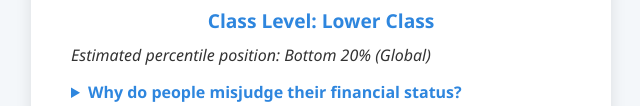
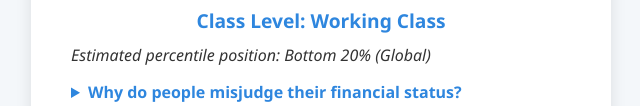
Before and after one commit to DaemonAlchemist/wealth, a website: page public/index.html in a window 1280 px wide. Shown: the part 694-800 px from the top of the page, 319-959 px from the left. Drawn offline with Linux system fonts and the light colour scheme.

Commit message:
Update classifications and class levels

```diff
--- a/public/index.html
+++ b/public/index.html
@@ -506,18 +506,20 @@
 
     const elements = ["income", "expenses", "liquid", "hard"];
     elements.forEach(id => document.getElementById(id).addEventListener("change", classify));
-    function determineClassLevel(incomeI, liquidI, hardI) {
-        const wealthIndex = (liquidI + hardI) / 2;
+    function getClassLevel(incomeVal, expenseVal, liquidVal, hardVal, debtVal) {
+      const netWorth = liquidVal + hardVal - debtVal;
+      const cashflowSurplus = incomeVal - expenseVal;
+      const yearsOfExpenses = expenseVal > 0 ? netWorth / expenseVal : 0;
 
-        if (incomeI <= 1 && wealthIndex <= 1) return "Lower Class";
-        if (incomeI <= 2 && wealthIndex <= 2) return "Lower-Middle Class";
-        if (incomeI <= 3 && wealthIndex <= 3) return "Middle Class";
-        if (incomeI <= 4 && wealthIndex <= 4) return "Upper-Middle Class";
-        if (incomeI <= 5 && wealthIndex <= 5) return "Affluent";
-        if (incomeI === 6 && wealthIndex >= 6) return "High Net Worth Individual";
-        if (incomeI === 6 && wealthIndex === 7) return "Wealth Elite";
-
-        return "Upper Class";
+      if (netWorth >= 10000000) return "Wealth Elite";
+      if (netWorth >= 3000000 && incomeVal >= 250000) return "Upper Class";
+      if (netWorth >= 1000000) return "High Net Worth Individual";
+      if (incomeVal >= 180000 && netWorth >= 500000) return "Affluent";
+      if (incomeVal >= 120000 && cashflowSurplus > 20000 && netWorth >= 250000) return "Upper-Middle Class";
+      if (incomeVal >= 60000 && cashflowSurplus > 5000 && netWorth >= 100000) return "Middle Class";
+      if (incomeVal >= 30000 && netWorth >= 25000) return "Lower-Middle Class";
+      if (incomeVal >= expenseVal && netWorth < 25000) return "Working Class";
+      return "Lower Class";
     }
 
     function renderResources(feeling, classLevel) {
@@ -687,7 +689,7 @@
 
         document.getElementById('result').innerText = "Classification: " + feeling;
 
-        const classLevel = determineClassLevel(incomeI, liquidI, hardI);
+        const classLevel = getClassLevel(incomeVal, expenseVal, liquidVal, hardVal, debtVal);
         document.getElementById('class-level').innerText = "Class Level: " + classLevel;
 
         const perceivedValue = document.getElementById('perception').value;
```
